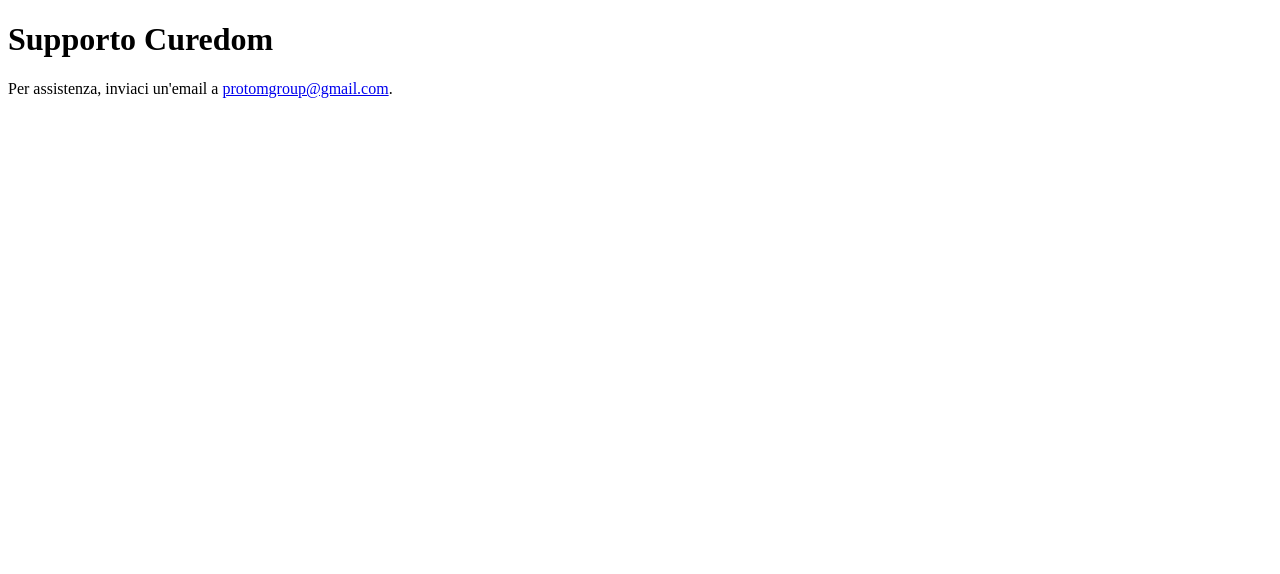
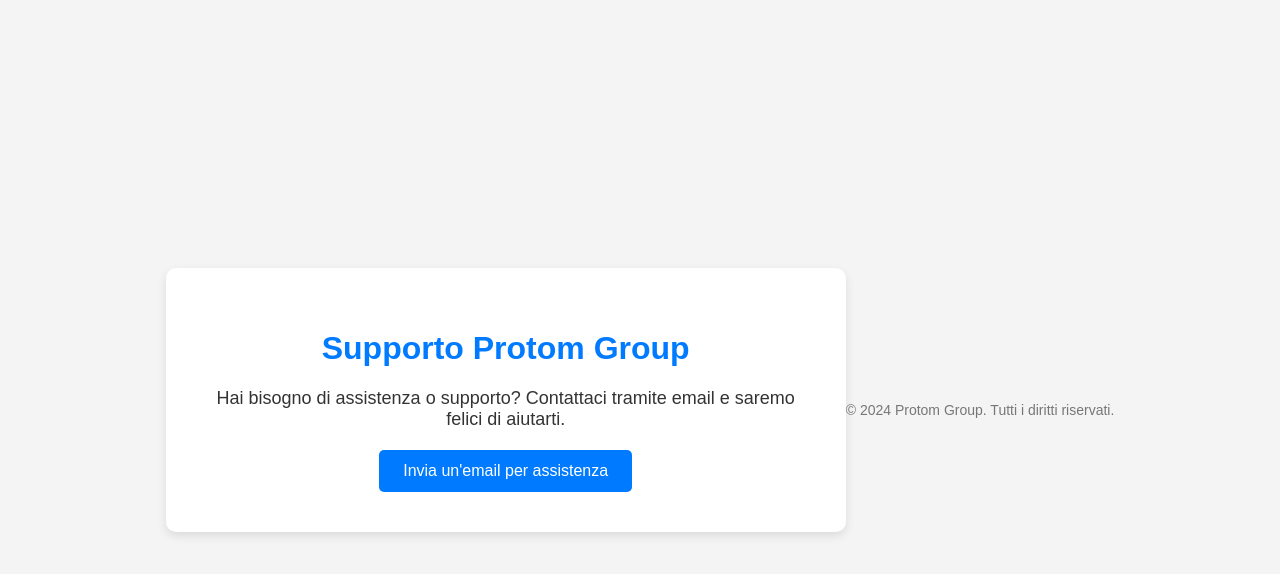
Before and after one commit to GiuseppeMursia/CuredomSupport, a plain HTML site: page index.html in a window 1280 px wide. Drawn offline with Linux system fonts and the light colour scheme.

Commit message:
Update index.html

```diff
--- a/index.html
+++ b/index.html
@@ -3,10 +3,70 @@
 <head>
     <meta charset="UTF-8">
     <meta name="viewport" content="width=device-width, initial-scale=1.0">
-    <title>Supporto Curedom</title>
+    <meta http-equiv="X-UA-Compatible" content="ie=edge">
+    <title>Supporto Protom Group</title>
+    <style>
+        body {
+            font-family: Arial, sans-serif;
+            background-color: #f4f4f4;
+            color: #333;
+            margin: 0;
+            padding: 0;
+            display: flex;
+            justify-content: center;
+            align-items: center;
+            height: 100vh;
+        }
+
+        .container {
+            background-color: #fff;
+            padding: 40px;
+            border-radius: 10px;
+            box-shadow: 0 4px 10px rgba(0, 0, 0, 0.1);
+            text-align: center;
+            max-width: 600px;
+            width: 100%;
+        }
+
+        h1 {
+            color: #007BFF;
+        }
+
+        p {
+            font-size: 18px;
+            margin: 20px 0;
+        }
+
+        .email-link {
+            display: inline-block;
+            background-color: #007BFF;
+            color: white;
+            padding: 12px 24px;
+            border-radius: 5px;
+            text-decoration: none;
+            font-size: 16px;
+            transition: background-color 0.3s ease;
+        }
+
+        .email-link:hover {
+            background-color: #0056b3;
+        }
+
+        footer {
+            margin-top: 20px;
+            font-size: 14px;
+            color: #777;
+        }
+    </style>
 </head>
 <body>
-    <h1>Supporto Curedom</h1>
-    <p>Per assistenza, inviaci un'email a <a href="mailto:protomgroup@gmail.com">protomgroup@gmail.com</a>.</p>
+    <div class="container">
+        <h1>Supporto Protom Group</h1>
+        <p>Hai bisogno di assistenza o supporto? Contattaci tramite email e saremo felici di aiutarti.</p>
+        <a href="mailto:protomgroup@gmail.com" class="email-link">Invia un'email per assistenza</a>
+    </div>
+    <footer>
+        &copy; 2024 Protom Group. Tutti i diritti riservati.
+    </footer>
 </body>
 </html>
```
